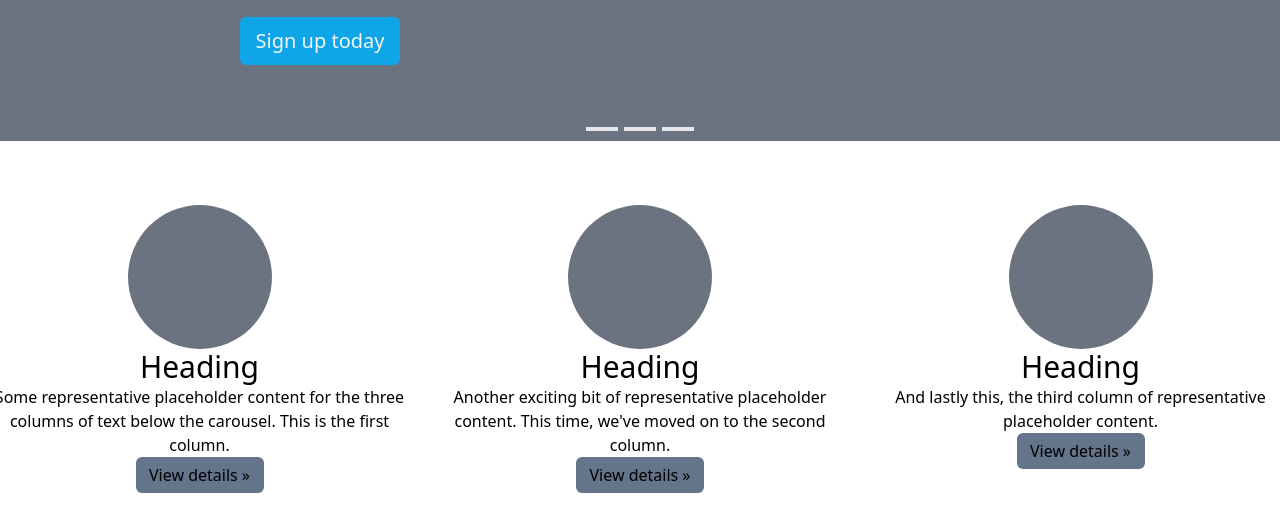
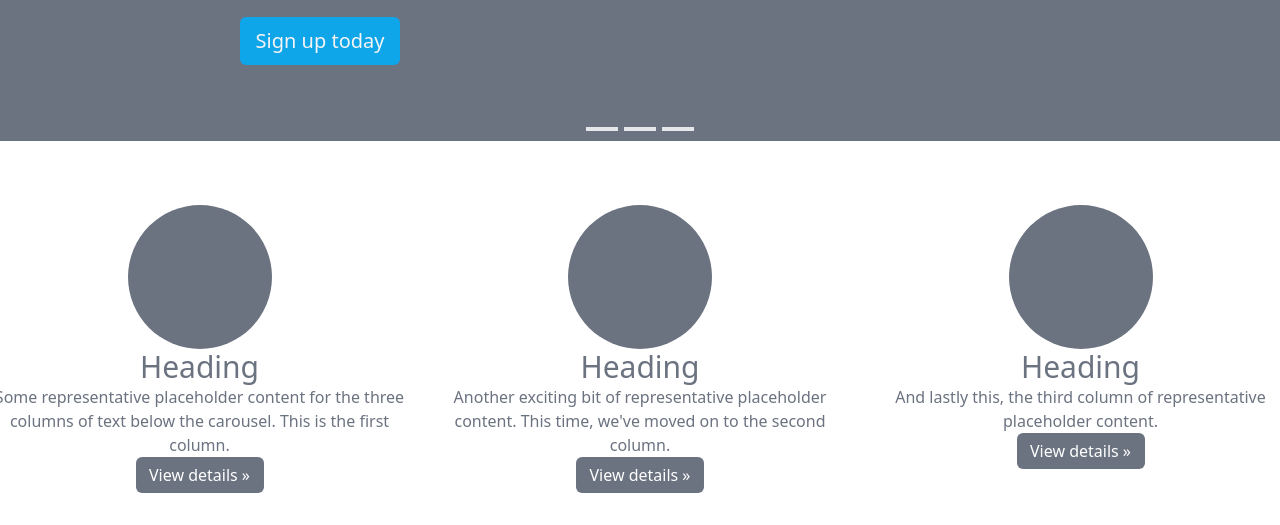
Before and after one commit to Juliangasa/carousel_tailwind_outlined, a plain HTML site: page index.html in a window 1280 px wide. Shown: the part 427-952 px from the top of the page. Drawn offline with nearby package versions, Linux system fonts and the light colour scheme.

Commit message:
footer-text colored

```diff
--- a/index.html
+++ b/index.html
@@ -49,27 +49,27 @@
                 <div class="w-full h-fit bg-white flex justify-between">
                     <div class="w-[439px] h-80 bg-white flex flex flex-col items-center">
                         <div class="w-36 h-36 bg-gray-500 rounded-full"></div>
-                        <h2 class="text-3xl">Heading</h2>
-                        <p class="text-center text-base font-normal">Some representative placeholder content for the three <br> columns of text below the carousel. This is the first <br> column.</p>
-                        <button class="w-32 h-9 bg-slate-500 text-base font-normal rounded-md">View details »</button>
+                        <h2 class="text-3xl text-gray-500">Heading</h2>
+                        <p class="text-center text-base font-normal text-gray-500">Some representative placeholder content for the three <br> columns of text below the carousel. This is the first <br> column.</p>
+                        <button class="w-32 h-9 bg-gray-500 text-base font-normal rounded-md text-white">View details »</button>
                     </div>
                     <div class="w-[439px] h-80 bg-white flex flex flex-col items-center">
                         <div class="w-36 h-36 bg-gray-500 rounded-full"></div>
-                        <h2 class="text-3xl">Heading</h2>
-                        <p class="text-center text-base font-normal">Another exciting bit of representative placeholder <br> content. This time, we've moved on to the second <br> column.</p>
-                        <button class="w-32 h-9 bg-slate-500 text-base font-normal rounded-md">View details »</button>
+                        <h2 class="text-3xl text-gray-500">Heading</h2>
+                        <p class="text-center text-base font-normal text-gray-500">Another exciting bit of representative placeholder <br> content. This time, we've moved on to the second <br> column.</p>
+                        <button class="w-32 h-9 bg-gray-500 text-base font-normal rounded-md text-white">View details »</button>
                     </div>
                     <div class="w-[439px] h-80 bg-white flex flex flex-col items-center">
                         <div class="w-36 h-36 bg-gray-500 rounded-full"></div>
-                        <h2 class="text-3xl">Heading</h2>
-                        <p class="text-center text-base font-normal">And lastly this, the third column of representative <br> placeholder content.</p>
-                        <button class="w-32 h-9 bg-slate-500 text-base font-normal rounded-md">View details »</button>
+                        <h2 class="text-3xl text-gray-500">Heading</h2>
+                        <p class="text-center text-base font-normal text-gray-500">And lastly this, the third column of representative <br> placeholder content.</p>
+                        <button class="w-32 h-9 bg-gray-500 text-base font-normal rounded-md text-white">View details »</button>
                     </div>
                 </div>
                 <hr class="w-full h-px border border-solid border-black my-20">
                 <div class="w-full h-[500px] bg-white flex">
                     <div class="w-[770px] h-full bg-white px-3">
-                        <h2 class="mt-28 mb-2 text-5xl font-normal">First featurette heading. It’ll blow your mind.</h2>
+                        <h2 class="mt-28 mb-2 text-5xl font-normal">First featurette heading. <span class="text-slate-500">It’ll blow your mind.</span></h2>
                         <p class="text-xl font-light mb-4">Some great placeholder content for the first featurette here. Imagine some exciting prose <br> here.</p>
                     </div>
                     <div class="w-[550px] h-full bg-white flex justify-center items-center">
@@ -104,8 +104,8 @@
                 </div>
                 <hr class="w-full h-px border border-solid border-black my-20">
                 <footer class="w-full h-6 bg-white flex justify-between mb-12">
-                    <p class="text-base font-normal">© 2017–2024 Company, Inc. · <a class="underline" href="#">Privacy</a> · <a class="underline" href="#">Terms</a></p>
-                    <a class="underline" href="#">Back to top</a>
+                    <p class="text-base font-normal">© 2017–2024 Company, Inc. · <a class="underline text-blue-500" href="#">Privacy</a> · <a class="underline text-blue-500" href="#">Terms</a></p>
+                    <a class="underline text-blue-500" href="#">Back to top</a>
                 </footer>
             </div>
         </section>
```
